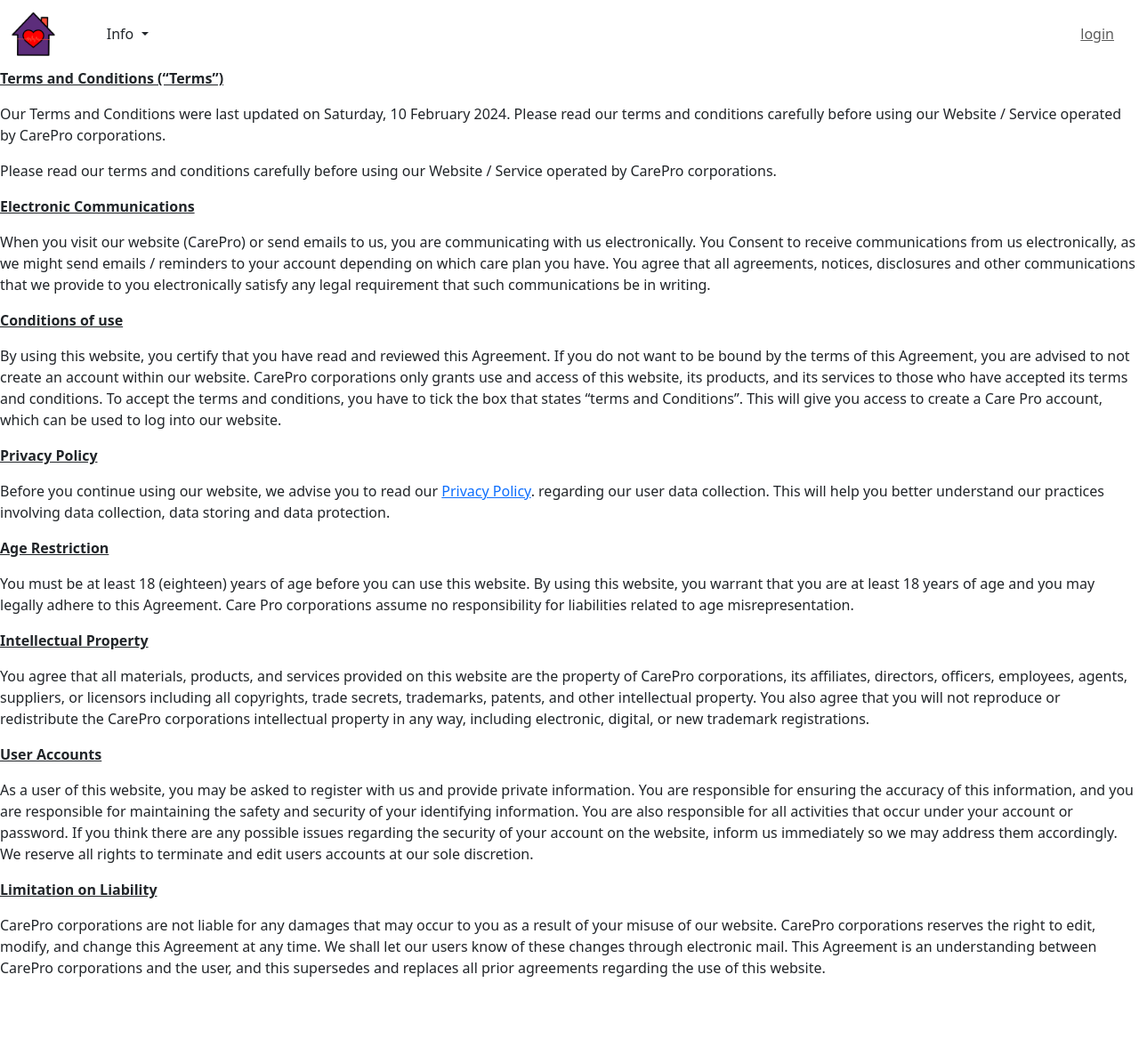
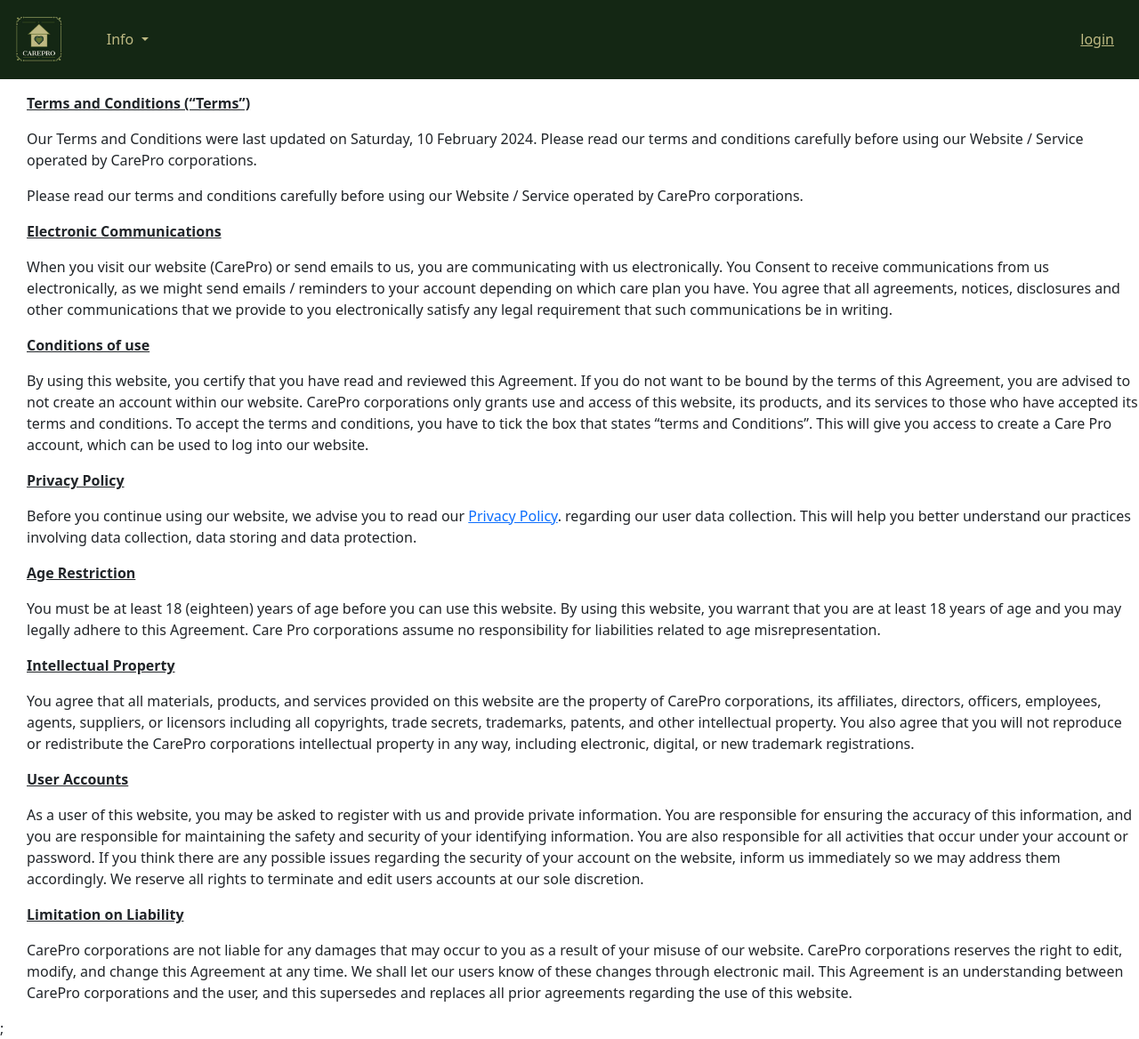
Before and after one commit to MohawkRat/week1test, a PHP site: page /Termsandconditions.php in a window 1280 px wide. Shown: the whole page at 89% size. Before the commit the page ends 1098 px from the top, so only its background shows below. Run offline with PHP 8.4, Linux system fonts and the light colour scheme; data that the repository does not hold is empty.

Commit message:
Added basic css

```diff
--- a/CarePro/ContactUs.php
+++ b/CarePro/ContactUs.php
@@ -18,7 +18,7 @@
 
     <body>
 
-        <header>
+        <header style="margin-left: 47%">
             Email:
         </header>
         <div class="container">
@@ -32,12 +32,12 @@
             </form>
         </div>
         <br></br>
-        <header>
+        <header style="margin-left: 45%">
             Phone Number:
         </header>
         <p>Our Phone Number is:  11111111111</p>
         <br></br>
-        <header>
+        <header style="margin-left: 48%">
             Post:
         </header>
         <p>Our Post box address is: 191 Walsall Rd, Lichfield WS13 8AQ</p>
--- a/CarePro/Signup.php
+++ b/CarePro/Signup.php
@@ -124,7 +124,7 @@
                                 <input type="checkbox" id="Termsandconditions" name="Termsandconditions" value="1">
                                 <label for="Termsandconditions"> Agree to the <a href="Termsandconditions.php">terms and conditions</a></label><br>
                                 <p></p>
-                                <button class="button1">Signup</button>
+                                <button class="button1" style='border-radius: 30px;'>Signup</button>
                             </div>
 
                         </form>
--- a/CarePro/Termsandconditions.php
+++ b/CarePro/Termsandconditions.php
@@ -9,55 +9,53 @@
         <body>
             <?php
                 include_once('navbar.php');
-                echo ('
-                <p><b><u>Terms and Conditions (“Terms”)</u></b></p>
+                ?>
+                <p style="margin-left: 30px"><b><u>Terms and Conditions (“Terms”)</u></b></p>
 
-                <p>Our Terms and Conditions were last updated on Saturday, 10 February 2024. Please read our terms and conditions carefully before using our Website / Service operated by CarePro corporations.</p>
+                <p style="margin-left: 30px">Our Terms and Conditions were last updated on Saturday, 10 February 2024. Please read our terms and conditions carefully before using our Website / Service operated by CarePro corporations.</p>
 
-                <p>Please read our terms and conditions carefully before using our Website / Service operated by CarePro corporations.</p>
+                <p style="margin-left: 30px">Please read our terms and conditions carefully before using our Website / Service operated by CarePro corporations.</p>
 
 
 
-                <p><b><u>Electronic Communications</u></b></p>
+                <p style="margin-left: 30px"><b><u>Electronic Communications</u></b></p>
 
-                <p>When you visit our website (CarePro) or send emails to us, you are communicating with us electronically. You Consent to receive communications from us electronically, as we might send emails / reminders to your account depending on which care plan you have. You agree that all agreements, notices, disclosures and other communications that we provide to you electronically satisfy any legal requirement that such communications be in writing.</p>
+                <p style="margin-left: 30px">When you visit our website (CarePro) or send emails to us, you are communicating with us electronically. You Consent to receive communications from us electronically, as we might send emails / reminders to your account depending on which care plan you have. You agree that all agreements, notices, disclosures and other communications that we provide to you electronically satisfy any legal requirement that such communications be in writing.</p>
 
 
 
-                <p><b><u>Conditions of use</u></b></p>
+                <p style="margin-left: 30px"><b><u>Conditions of use</u></b></p>
 
-                <p>By using this website, you certify that you have read and reviewed this Agreement. If you do not want to be bound by the terms of this Agreement, you are advised to not create an account within our website. CarePro corporations only grants use and access of this website, its products, and its services to those who have accepted its terms and conditions. To accept the terms and conditions, you have to tick the box that states “terms and Conditions”. This will give you access to create a Care Pro account, which can be used to log into our website.</p>
+                <p style="margin-left: 30px">By using this website, you certify that you have read and reviewed this Agreement. If you do not want to be bound by the terms of this Agreement, you are advised to not create an account within our website. CarePro corporations only grants use and access of this website, its products, and its services to those who have accepted its terms and conditions. To accept the terms and conditions, you have to tick the box that states “terms and Conditions”. This will give you access to create a Care Pro account, which can be used to log into our website.</p>
 
 
 
-                <p><b><u>Privacy Policy</u></b></p>
+                <p style="margin-left: 30px"><b><u>Privacy Policy</u></b></p>
 
-                <p>Before you continue using our website, we advise you to read our <a href="PrivacyPolicy.php">Privacy Policy</a>. regarding our user data collection. This will help you better understand our practices involving data collection, data storing and data protection.</p>
+                <p style="margin-left: 30px">Before you continue using our website, we advise you to read our <a href="PrivacyPolicy.php">Privacy Policy</a>. regarding our user data collection. This will help you better understand our practices involving data collection, data storing and data protection.</p>
 
 
 
-                <p><b><u>Age Restriction</u></b></p>
+                <p style="margin-left: 30px"><b><u>Age Restriction</u></b></p>
 
-                <p>You must be at least 18 (eighteen) years of age before you can use this website. By using this website, you warrant that you are at least 18 years of age and you may legally adhere to this Agreement. Care Pro corporations assume no responsibility for liabilities related to age misrepresentation.</p>
+                <p style="margin-left: 30px">You must be at least 18 (eighteen) years of age before you can use this website. By using this website, you warrant that you are at least 18 years of age and you may legally adhere to this Agreement. Care Pro corporations assume no responsibility for liabilities related to age misrepresentation.</p>
 
 
 
-                <p><b><u>Intellectual Property</u></b></p>
+                <p style="margin-left: 30px"><b><u>Intellectual Property</u></b></p>
 
-                <p>You agree that all materials, products, and services provided on this website are the property of CarePro corporations, its affiliates, directors, officers, employees, agents, suppliers, or licensors including all copyrights, trade secrets, trademarks, patents, and other intellectual property. You also agree that you will not reproduce or redistribute the CarePro corporations intellectual property in any way, including electronic, digital, or new trademark registrations.</p>
+                <p style="margin-left: 30px">You agree that all materials, products, and services provided on this website are the property of CarePro corporations, its affiliates, directors, officers, employees, agents, suppliers, or licensors including all copyrights, trade secrets, trademarks, patents, and other intellectual property. You also agree that you will not reproduce or redistribute the CarePro corporations intellectual property in any way, including electronic, digital, or new trademark registrations.</p>
 
 
 
-                <p><b><u>User Accounts</u></b></p>
+                <p style="margin-left: 30px"><b><u>User Accounts</u></b></p>
 
-                <p>As a user of this website, you may be asked to register with us and provide private information. You are responsible for ensuring the accuracy of this information, and you are responsible for maintaining the safety and security of your identifying information. You are also responsible for all activities that occur under your account or password. If you think there are any possible issues regarding the security of your account on the website, inform us immediately so we may address them accordingly. We reserve all rights to terminate and edit users accounts at our sole discretion.</p>
+                <p style="margin-left: 30px">As a user of this website, you may be asked to register with us and provide private information. You are responsible for ensuring the accuracy of this information, and you are responsible for maintaining the safety and security of your identifying information. You are also responsible for all activities that occur under your account or password. If you think there are any possible issues regarding the security of your account on the website, inform us immediately so we may address them accordingly. We reserve all rights to terminate and edit users accounts at our sole discretion.</p>
 
 
 
-                <p><b><u>Limitation on Liability</u></b></p>
+                <p style="margin-left: 30px"><b><u>Limitation on Liability</u></b></p>
 
-                <p>CarePro corporations are not liable for any damages that may occur to you as a result of your misuse of our website. CarePro corporations reserves the right to edit, modify, and change this Agreement at any time. We shall let our users know of these changes through electronic mail. This Agreement is an understanding between CarePro corporations and the user, and this supersedes and replaces all prior agreements regarding the use of this website.</p>');
-
-            ?>
+                <p style="margin-left: 30px">CarePro corporations are not liable for any damages that may occur to you as a result of your misuse of our website. CarePro corporations reserves the right to edit, modify, and change this Agreement at any time. We shall let our users know of these changes through electronic mail. This Agreement is an understanding between CarePro corporations and the user, and this supersedes and replaces all prior agreements regarding the use of this website.</p>;
         </body>
     </html>
--- a/CarePro/login.php
+++ b/CarePro/login.php
@@ -61,7 +61,7 @@ if (isset($_POST['email'])) {
                                 <input type="password" id ="password" name="password">
                                 <p></p>
                             </div>
-                            <button class="button1">Login</button>
+                            <button class="button1" style='border-radius: 30px;'>Login</button>
                         </form>
                         <p name="login"><?php if (isset($response)) {echo $response;} ?></p>
                         <p style='text-align: center;'>If you need an account you can sign up <a href='Signup.php'>here</a></p>
--- /dev/null
+++ b/CarePro/main.css
@@ -0,0 +1,3 @@
+p {
+    margin-left: 50px !important;
+}
--- a/CarePro/navbar.php
+++ b/CarePro/navbar.php
@@ -15,9 +15,9 @@
     <script src="https://cdn.jsdelivr.net/npm/bootstrap@5.3.2/dist/js/bootstrap.bundle.min.js" integrity="sha384-C6RzsynM9kWDrMNeT87bh95OGNyZPhcTNXj1NW7RuBCsyN/o0jlpcV8Qyq46cDfL" crossorigin="anonymous"></script>
     <script src="https://ajax.googleapis.com/ajax/libs/jquery/3.7.1/jquery.min.js"></script>
 
-    <nav class="navbar navbar-expand-lg">
-        <div class="container-fluid">
-            <a class="navbar-brand" href="index.php" style="width:5%"><img src="./Images/favicon.jpg"  width="80%"></img></a>
+    <nav class="navbar navbar-expand-lg" style='background-color: #142714; margin-bottom:15px;'>
+        <div class="container-fluid" style="color: #bfba83;">
+            <a class="navbar-brand" href="index.php" style="width:5%"><img src="./Images/logo2.jpg"  width="100%"></img></a>
             <button class="navbar-toggler" type="button" data-bs-toggle="collapse" data-bs-target="#navbarSupportedContent" aria-label="Toggle navigation">
                 <span class="navbar-toggler-icon"></span>
             </button>
@@ -30,9 +30,9 @@
                          if (isset($_COOKIE['sessionid'])) {
                             $user = $sql->getCookie($_COOKIE['sessionid']);
                             if ($user['Staff']) {
-                                echo '<p class="navbar-text">Staff: ' . $user['Username'] . '</p>';
+                                echo '<p class="navbar-text" style="color: #bfba83">Staff: ' . $user['Username'] . '</p>';
                             } else {
-                                echo '<p class="navbar-text">User: ' . $user['Username'] . '</p>';
+                                echo '<p class="navbar-text" style="color: #bfba83">User: ' . $user['Username'] . '</p>';
                             }
                         }
                          ?>
@@ -40,16 +40,16 @@
 
 
                     <li class="nav-item dropdown">
-          <button class="btn dropdown-toggle" data-bs-toggle="dropdown" aria-expanded="false">
+          <button class="btn dropdown-toggle" data-bs-toggle="dropdown" aria-expanded="false"  style="color: #bfba83;">
             Info
           </button>
-          <ul class="dropdown-menu dropdown-menu-light">
-            <li><a class="dropdown-item" href="AboutUs.php">About Us</a></li>
-            <li><a class="dropdown-item" href="FindUs.php">Find Us</a></li>
-            <li><a class="dropdown-item" href="ContactUs.php">Contact Us</a></li>
+          <ul class="dropdown-menu" style="background-color: #5c7325;">
+            <li><a class="dropdown-item" href="AboutUs.php" style="color: #bfba83">About Us</a></li>
+            <li><a class="dropdown-item" href="FindUs.php" style="color: #bfba83">Find Us</a></li>
+            <li><a class="dropdown-item" href="ContactUs.php" style="color: #bfba83">Contact Us</a></li>
             <li><hr class="dropdown-divider"></li>
-            <li><a class="dropdown-item" href="Termsandconditions.php">Terms and Conditions</a></li>
-            <li><a class="dropdown-item" href="PrivacyPolicy.php">Privacy Policy</a></li>
+            <li><a class="dropdown-item" href="Termsandconditions.php" style="color: #bfba83">Terms and Conditions</a></li>
+            <li><a class="dropdown-item" href="PrivacyPolicy.php" style="color: #bfba83">Privacy Policy</a></li>
           </ul>
         </li>
                 </ul>
@@ -61,12 +61,12 @@
                             $cookieSet = $sql->getCookie($_COOKIE['sessionid']);
 
                             if ($cookieSet) {
-                                echo '<a class="navbar-text" href="logout.php">logout</a>';
+                                echo '<a class="navbar-text" href="logout.php" style="color: #bfba83">logout</a>';
                             } else {
-                                echo '<a id="login" class="navbar-text" href="login.php">login</a>';
+                                echo '<a id="login" class="navbar-text" href="login.php" style="color: #bfba83">login</a>';
                             }
                         } else {
-                            echo '<a id="login" class="navbar-text" href="login.php">login</a>';
+                            echo '<a id="login" class="navbar-text" href="login.php" style="color: #bfba83">login</a>';
                         }
                         ?>
                     </li>
```
Also changed, not shown: CarePro/AboutUs.php (+7 -6 lines), CarePro/PrivacyPolicy.php (+18 -17 lines), CarePro/index.php (+10 -2 lines), CarePro/Images/logo2.jpg (added).
